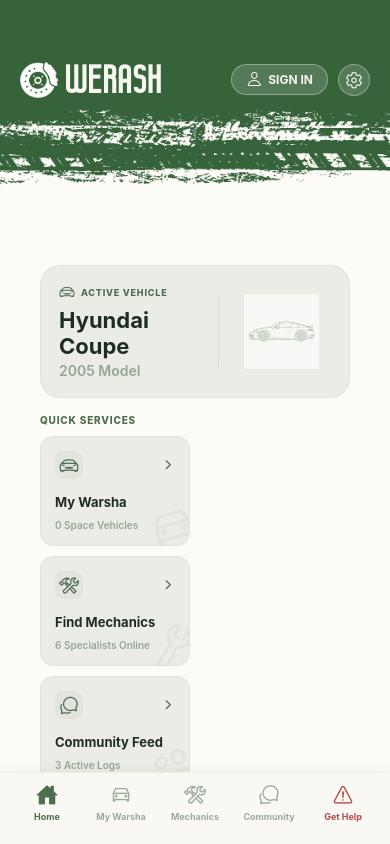
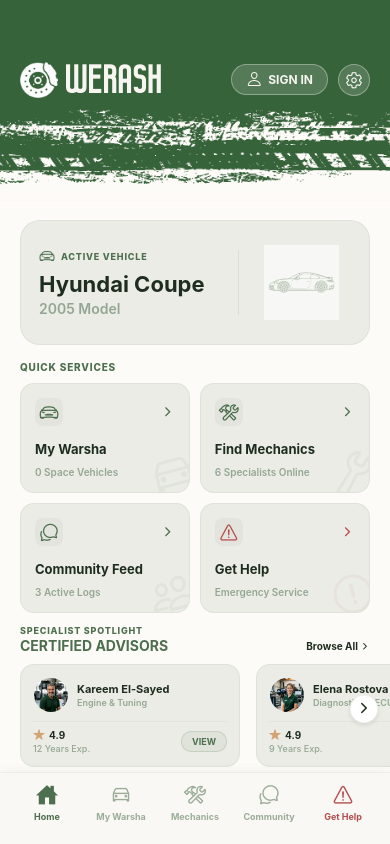
Before and after one commit to Youssef-Hela1/Werash, a React Native app in the folder werash-application/: screen / in a window 390 px wide. Built offline with nearby package versions, Linux system fonts and the light colour scheme.

Commit message:
Backup: Restored 2x2 grid, custom snapback gesture, and centered layout alignment on mobile HomeScreen

```diff
--- a/werash-application/src/screens/HomeScreen.js
+++ b/werash-application/src/screens/HomeScreen.js
@@ -1,11 +1,50 @@
-import React from 'react';
-import { StyleSheet, View, ScrollView, StatusBar } from 'react-native';
+import React, { useRef } from 'react';
+import { StyleSheet, View, ScrollView, StatusBar, Animated, PanResponder } from 'react-native';
 import { COLORS } from '../styles/theme';
 import ActiveVehicleCard from '../components/ActiveVehicleCard';
 import QuickServicesGrid from '../components/QuickServicesGrid';
 import SpecialistSpotlight from '../components/SpecialistSpotlight';
 
 export default function HomeScreen({ onNavigate }) {
+  const translateY = useRef(new Animated.Value(0)).current;
+  const maxDrag = 150; // Maximum displacement in pixels
+
+  // Physics formula for rubber-band stretch (iOS style asymptotic curve)
+  const getRubberBandValue = (dy) => {
+    const sign = Math.sign(dy);
+    const absVal = Math.abs(dy);
+    return sign * (1 - (1 / ((absVal * 0.45 / maxDrag) + 1))) * maxDrag;
+  };
+
+  const panResponder = useRef(
+    PanResponder.create({
+      onStartShouldSetPanResponder: () => false,
+      onMoveShouldSetPanResponder: (evt, gestureState) => {
+        // Capture vertical drags primarily
+        return Math.abs(gestureState.dy) > 5 && Math.abs(gestureState.dy) > Math.abs(gestureState.dx);
+      },
+      onPanResponderMove: (evt, gestureState) => {
+        const rubberBandY = getRubberBandValue(gestureState.dy);
+        translateY.setValue(rubberBandY);
+      },
+      onPanResponderRelease: () => {
+        Animated.spring(translateY, {
+          toValue: 0,
+          friction: 6,
+          tension: 40,
+          useNativeDriver: true,
+        }).start();
+      },
+      onPanResponderTerminate: () => {
+        Animated.spring(translateY, {
+          toValue: 0,
+          friction: 6,
+          tension: 40,
+          useNativeDriver: true,
+        }).start();
+      },
+    })
+  ).current;
   const renderGradientOverlay = () => {
     const lines = [];
 
@@ -62,10 +101,14 @@ export default function HomeScreen({ onNavigate }) {
       {/* Top Fade Gradient Overlay to smoothly fade content sliding up */}
       {renderGradientOverlay()}
 
+      <Animated.View
+        style={[styles.animatedContainer, { transform: [{ translateY }] }]}
+        {...panResponder.panHandlers}
+      >
         <ScrollView
           style={styles.scrollView}
           contentContainerStyle={styles.scrollContent}
-        alwaysBounceVertical={true}
+          scrollEnabled={false}
           showsVerticalScrollIndicator={false}
         >
           {/* Active Garage Vehicle Section */}
@@ -77,6 +120,7 @@ export default function HomeScreen({ onNavigate }) {
           {/* Specialist Carousel Section */}
           <SpecialistSpotlight onNavigate={onNavigate} />
         </ScrollView>
+      </Animated.View>
     </View>
   );
 }
@@ -86,14 +130,16 @@ const styles = StyleSheet.create({
     flex: 1,
     backgroundColor: COLORS.bgCreamy,
   },
+  animatedContainer: {
+    flex: 1,
+  },
   scrollView: {
     flex: 1,
   },
   scrollContent: {
     flexGrow: 1,
-    justifyContent: 'flex-end',
-    paddingTop: 120, // Space below persistent green header from HEAD
-    paddingBottom: 106, // Snug spacing above fixed bottom navbar from HEAD
-    paddingHorizontal: 20, // Horizontal padding from HEAD
+    justifyContent: 'center',
+    paddingTop: 75, // Space below persistent green header from HEAD
+    paddingBottom: 151, // Snug spacing above fixed bottom navbar from HEAD
   }
 });
```
Lines whose indentation alone changed are shown as unchanged.
